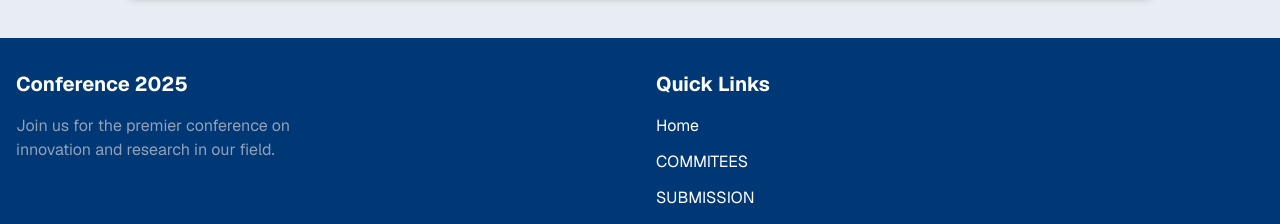
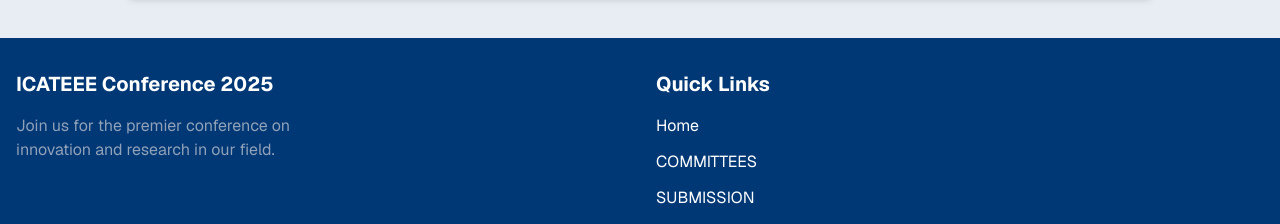
Before and after one commit to KarimBenn22/icateee, a Next.js app: page / in a window 1280 px wide. Shown: the part 3100-3324 px from the top of the page. Built offline with nearby package versions, Linux system fonts and the light colour scheme.

Commit message:
update footer, fix typos

```diff
--- a/app/components/Footer.tsx
+++ b/app/components/Footer.tsx
@@ -2,17 +2,17 @@
 //
 export default function Footer() {
   const navLinks = [
-    { id: 1, name: "Home", path: "#" },
-    { id: 2, name: "COMMITEES", path: "#" },
-    { id: 3, name: "SUBMISSION", path: "#" },
-    { id: 4, name: "SPEAKERS", path: "#" },
-    { id: 5, name: "CALL FOR PAPERS", path: "#" },
+    { id: 1, name: "Home", path: "/" },
+    { id: 2, name: "COMMITTEES", path: "/committees" },
+    { id: 3, name: "SUBMISSION", path: "/submission" },
+    { id: 4, name: "SPEAKERS", path: "/speakers" },
+    { id: 5, name: "CALL FOR PAPERS", path: "/CFP_ICATEEE2025_2.pdf" },
   ];
   return (
     <footer className="bg-primary w-full">
       <div className="grid grid-cols-2 gap-8 container mx-auto px-4 py-8">
         <div className="space-y-4">
-          <h3 className="text-xl font-bold ">Conference 2025</h3>
+          <h3 className="text-xl font-bold ">ICATEEE Conference 2025</h3>
           <p className="text-slate-400 max-w-xs">
             Join us for the premier conference on innovation and research in our
             field.
```
Also changed, not shown: app/committees/page.tsx (renamed from app/commitees/page.tsx).
